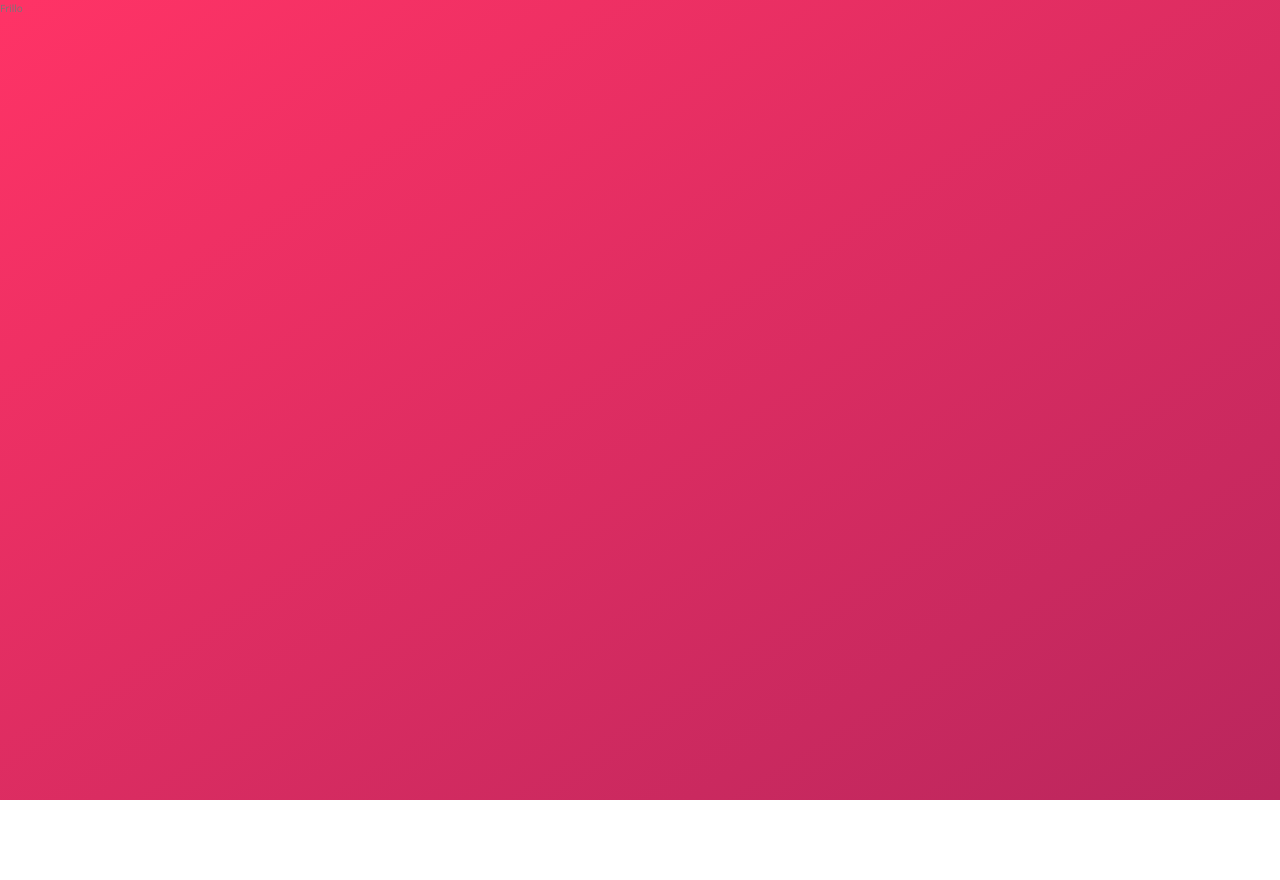
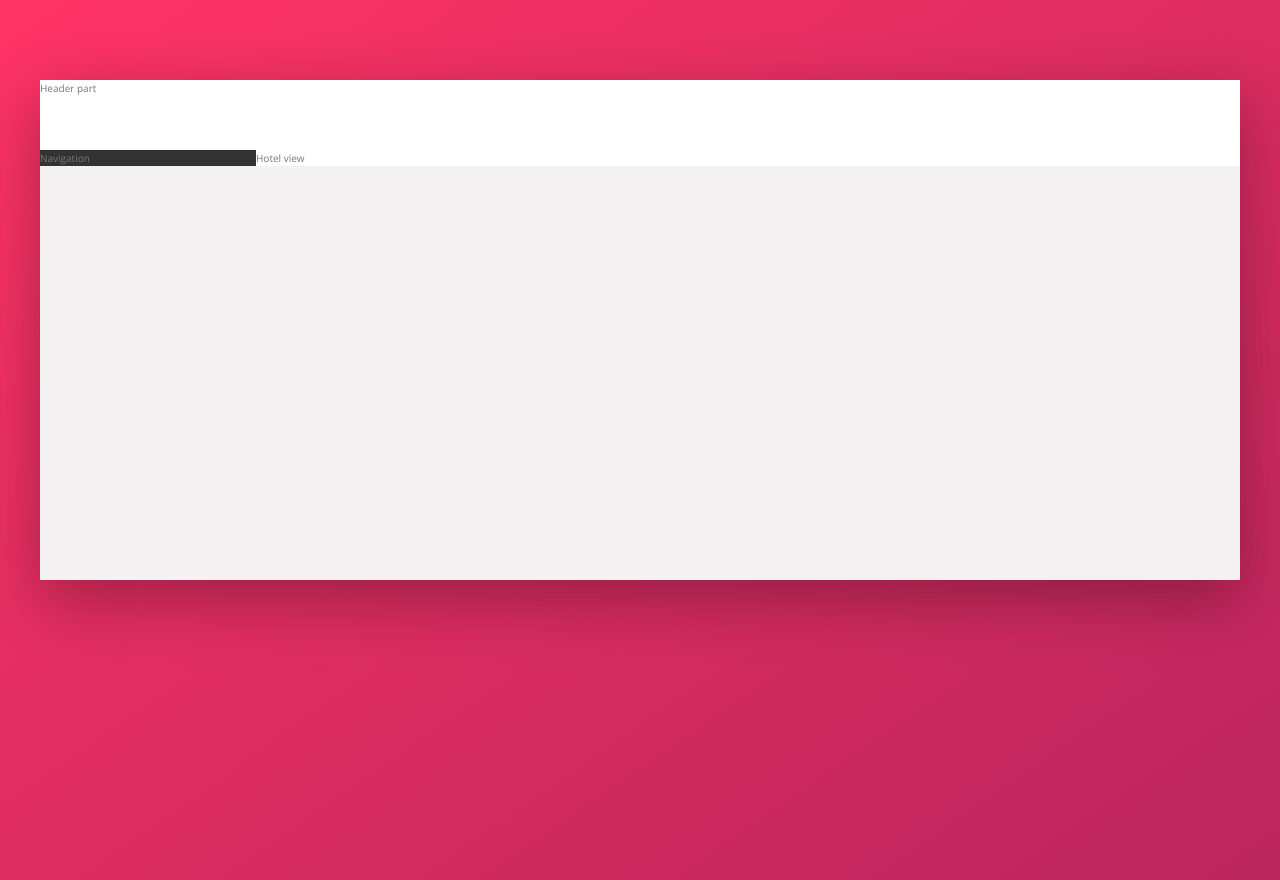
Before and after one commit to LTop23/Frillo, a website: page index.html in a window 1280 px wide. Before the commit the page ends 800 px from the top, so only its background shows below. Drawn offline with nearby package versions, Linux system fonts and the light colour scheme.

Commit message:
Overall layout

```diff
--- a/index.html
+++ b/index.html
@@ -13,9 +13,15 @@
     <link rel="stylesheet" href="css/style.compile.css.map" />
     <link rel="shortcut icon" type="image/png" href="img/favicon.png" />
 
-    <title>trillo &mdash; Your all-in-one booking app</title>
+    <title>Frillo &mdash; Your all-in-one booking app</title>
   </head>
   <body>
-    Frillo
+    <div class="container">
+      <header class="header">Header part</header>
+      <div class="content">
+        <nav class="sidebar">Navigation</nav>
+        <main class="hotel-view">Hotel view</main>
+      </div>
+    </div>
   </body>
 </html>
--- a/sass/_base.scss
+++ b/sass/_base.scss
@@ -28,6 +28,8 @@ Grey dark 3: #999
   --color-grey-dark-1: #333;
   --color-grey-dark-2: #777;
   --color-grey-dark-3: #999;
+
+  --shadow-dark: 0 2rem 6rem rgba(0, 0, 0, 0.3);
 }
 
 * {
--- a/sass/_layout.scss
+++ b/sass/_layout.scss
@@ -0,0 +1,29 @@
+.container {
+  max-width: 120rem;
+  margin: 8rem auto;
+  background-color: var(--color-grey-light-2);
+  box-shadow: var(--shadow-dark);
+
+  min-height: 50rem;
+}
+
+.header {
+  height: 7rem;
+  background-color: #fff;
+  border-bottom: var(--color-grey-light-2);
+}
+
+.content {
+  display: flex;
+}
+
+.sidebar {
+  background-color: var(--color-grey-dark-1);
+
+  flex: 0 0 18%;
+}
+
+.hotel-view {
+  background-color: #fff;
+  flex: 1;
+}
```
Also changed, not shown: css/style.compile.css, 1 other file.
